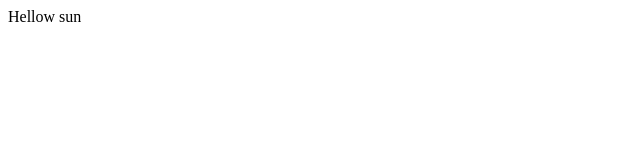
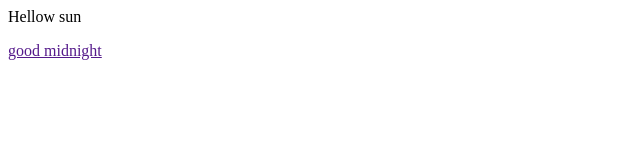
Before and after one commit to MuhamadUmer/demo-repo, a plain HTML site: page index.html in a window 1280 px wide. Shown: the whole page, without its empty margins (0-640 px from the left). Drawn offline with Linux system fonts and the light colour scheme.

Commit message:
Update index.html
sql in 1 min

```diff
--- a/index.html
+++ b/index.html
@@ -3,7 +3,7 @@
 <section>
     <div>
         <a href="">
-            <form action=""></form>
+            <form action=""><p>good midnight</p></form>
         </a>
     </div>
 </section>
```
